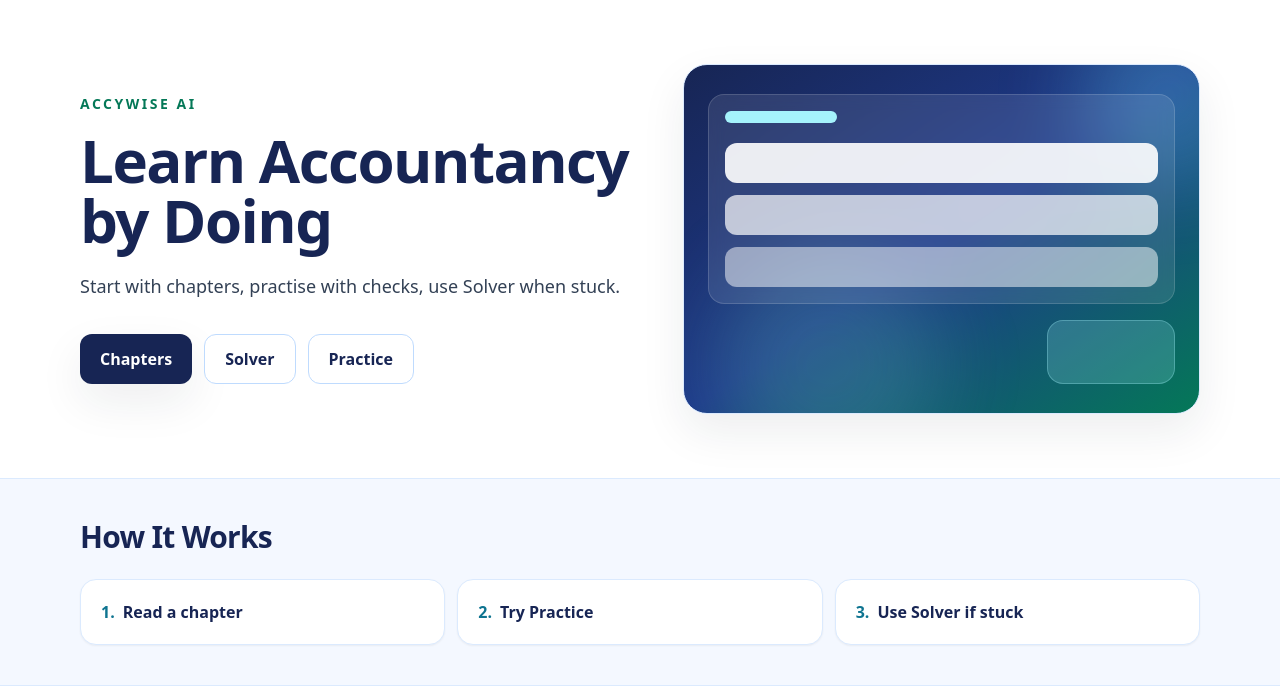
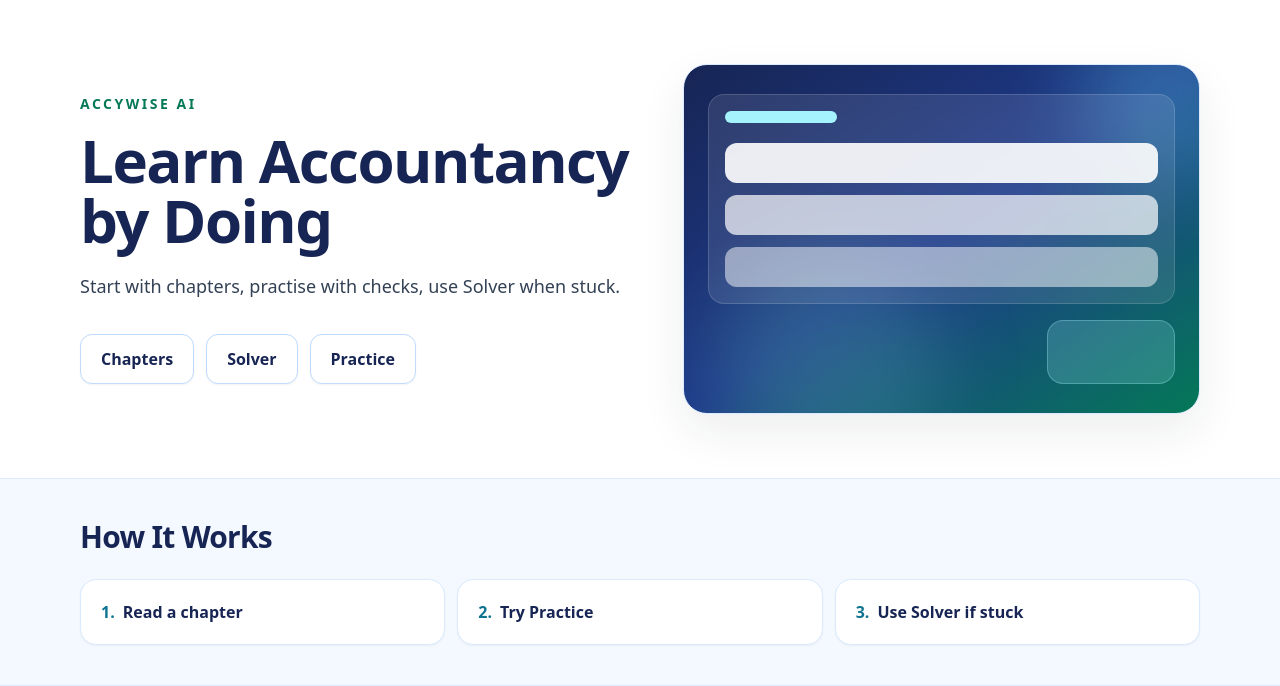
Before and after one commit to mrgogoi59/journal-entry-ai-checker, a Next.js app: page / in a window 1280 px wide. Shown: the top 686 px of the page. Built offline with nearby package versions, Linux system fonts and the light colour scheme.

Commit message:
Simplify and polish student-facing pages

```diff
--- a/app/page.tsx
+++ b/app/page.tsx
@@ -14,6 +14,9 @@
   { label: "Practice", href: "/practice" },
 ] as const;
 
+const heroActionClass =
+  "inline-flex min-h-12 items-center justify-center rounded-xl border border-blue-200 bg-white px-5 py-3 text-base font-black text-blue-950 shadow-sm outline-none transition duration-150 hover:-translate-y-0.5 hover:border-blue-950 hover:bg-blue-950 hover:text-white hover:shadow-soft focus-visible:-translate-y-0.5 focus-visible:border-blue-950 focus-visible:bg-blue-950 focus-visible:text-white focus-visible:ring-2 focus-visible:ring-cyan-500 focus-visible:ring-offset-2 active:translate-y-0 active:scale-95 active:bg-blue-900 active:text-white";
+
 export default function Home() {
   return (
     <main className="min-h-screen overflow-x-hidden bg-white text-ink">
@@ -28,16 +31,8 @@
               Start with chapters, practise with checks, use Solver when stuck.
             </p>
             <div className="mt-8 flex min-w-0 flex-col gap-3 sm:flex-row sm:flex-wrap">
-              {heroActions.map((link, index) => (
-                <Link
-                  key={link.href}
-                  href={link.href}
-                  className={
-                    index === 0
-                      ? "inline-flex min-h-12 items-center justify-center rounded-xl bg-blue-950 px-5 py-3 text-base font-black text-white shadow-soft outline-none transition hover:bg-blue-900 focus-visible:ring-2 focus-visible:ring-cyan-500 focus-visible:ring-offset-2"
-                      : "inline-flex min-h-12 items-center justify-center rounded-xl border border-blue-200 bg-white px-5 py-3 text-base font-black text-blue-950 outline-none transition hover:bg-blue-50 focus-visible:ring-2 focus-visible:ring-cyan-500 focus-visible:ring-offset-2"
-                  }
-                >
+              {heroActions.map((link) => (
+                <Link key={link.href} href={link.href} className={heroActionClass}>
                   {link.label}
                 </Link>
               ))}
```
